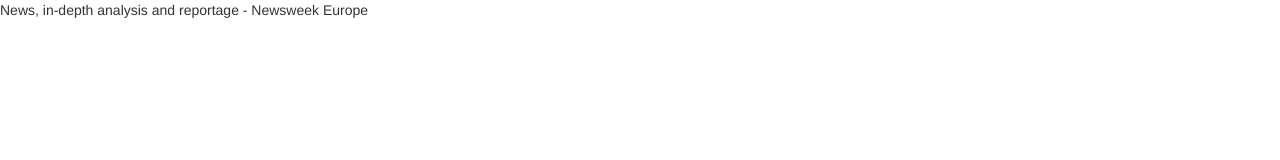
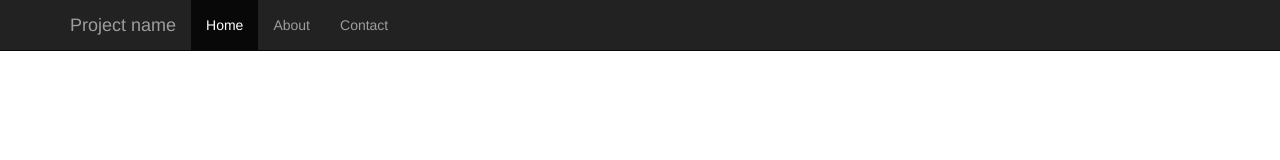
Before and after one commit to 105ron/newsweek-bootstrap, a plain HTML site: page index.html in a window 1280 px wide. Drawn offline with Linux system fonts and the light colour scheme.

Commit message:
bootstrap elements added

```diff
--- a/index.html
+++ b/index.html
@@ -3,13 +3,35 @@
 
   <head>
     <meta charset="UTF-8">
-    News, in-depth analysis and reportage - Newsweek Europe
+    <title>News, in-depth analysis and reportage - Newsweek Europe</title>
     <link rel="stylesheet" type="text/css" href="stylesheets/bootstrap.min.css">
     <link rel="stylesheet" type="text/css" href="stylesheets/styles.css">
+    <link rel="icon" href="images/index.ico" sizes="32x32">
     <meta name="keywords" content="meta keywords">
     <meta name="description" content="meta description">
   </head>
 
   <body>
+
+    <nav class="navbar navbar-inverse navbar-fixed-top">
+      <div class="container">
+        <div class="navbar-header">
+          <button type="button" class="navbar-toggle collapsed" data-toggle="collapse" data-target="#navbar" aria-expanded="false" aria-controls="navbar">
+            <span class="sr-only">Toggle navigation</span>
+            <span class="icon-bar"></span>
+            <span class="icon-bar"></span>
+            <span class="icon-bar"></span>
+          </button>
+          <a class="navbar-brand" href="#">Project name</a>
+        </div>
+        <div id="navbar" class="collapse navbar-collapse">
+          <ul class="nav navbar-nav">
+            <li class="active"><a href="#">Home</a></li>
+            <li><a href="#about">About</a></li>
+            <li><a href="#contact">Contact</a></li>
+          </ul>
+        </div><!--/.nav-collapse -->
+      </div>
+    </nav>
   </body>
 </html>
```
Also changed, not shown: images/index.ico (added), images/sprite.png (added).
